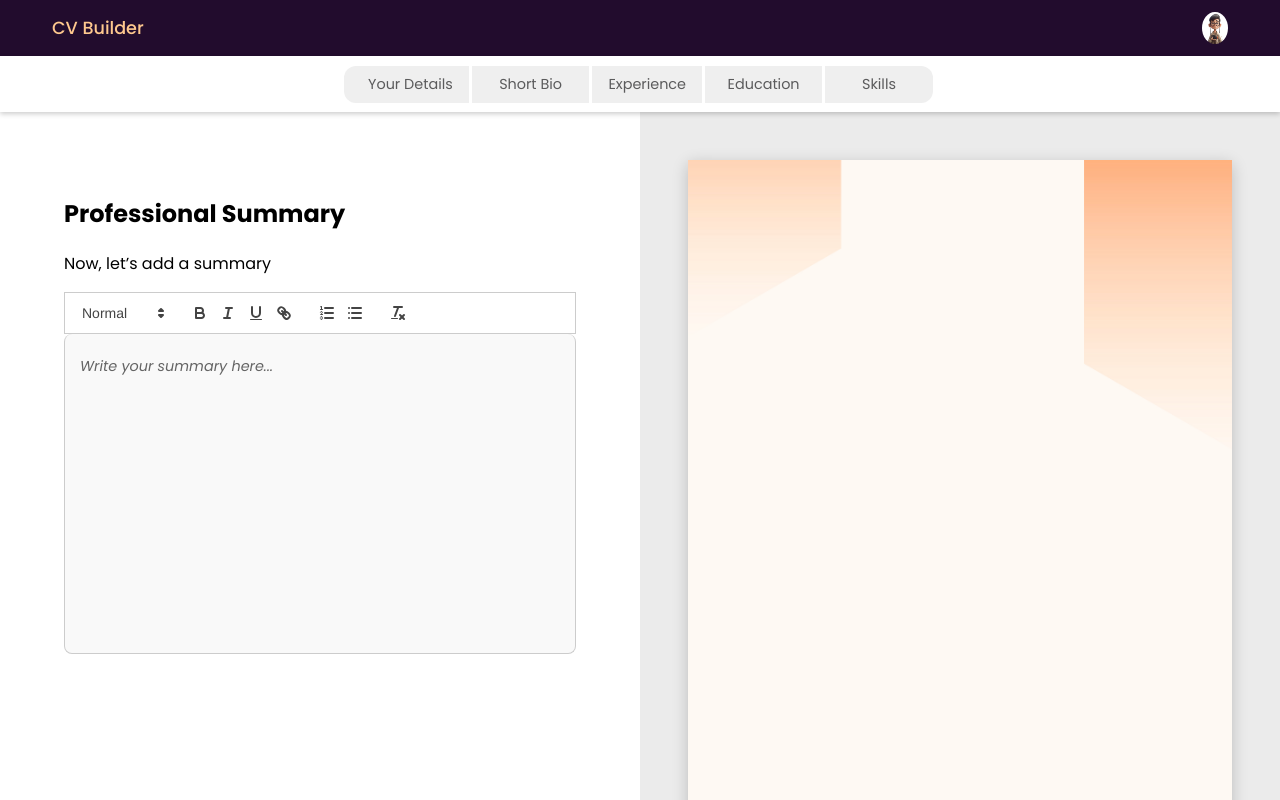
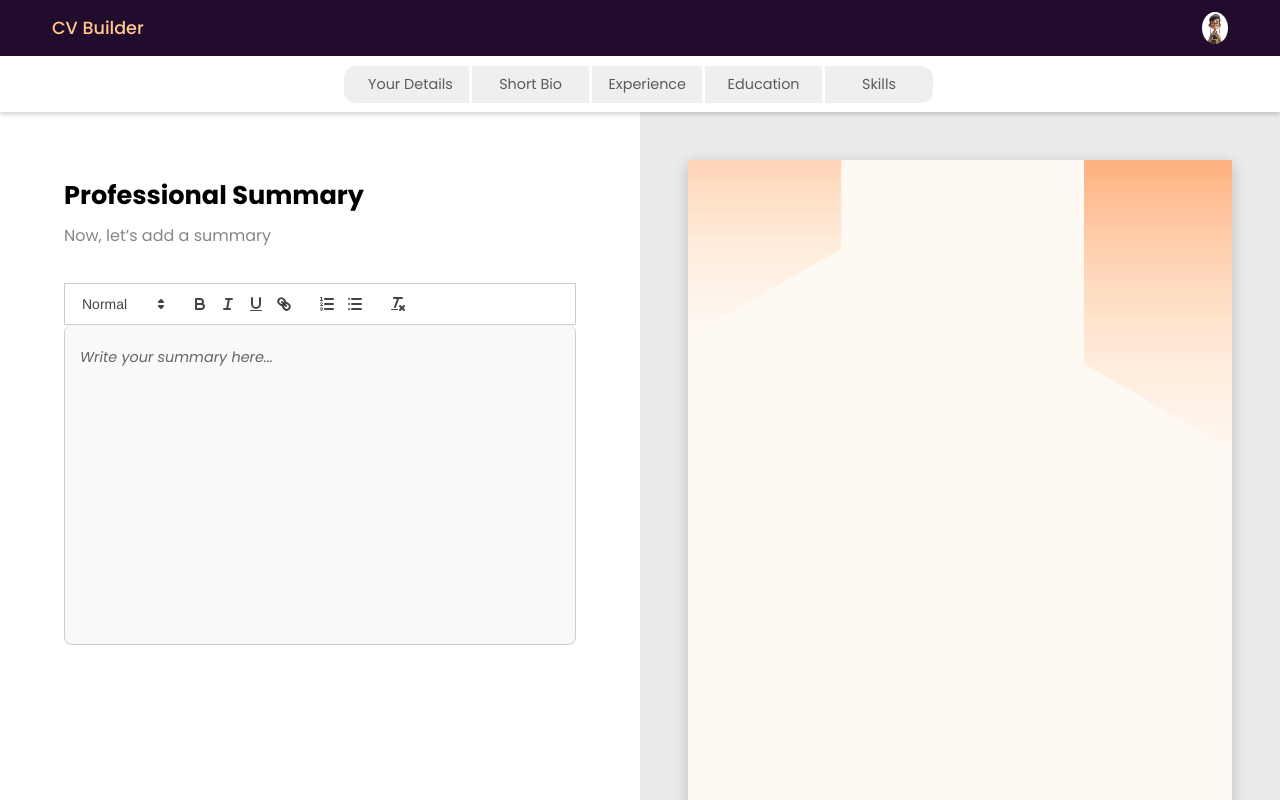
Before and after one commit to Hudsondaniel/CV-Generator, a React app in the folder CV/: page / in a window 1280 px wide. Both pictures are taken after a click on the button "Short Bio". Shown: the top 800 px of the page. Built offline with nearby package versions, Linux system fonts and the light colour scheme; the HTML template or start-up script is replaced by a standard one.

Commit message:
Making fonts even on all pages as needed

```diff
--- a/CV/src/components/ShortBio.jsx
+++ b/CV/src/components/ShortBio.jsx
@@ -14,8 +14,8 @@ export default function ShortBio() {
         <div className="short-bio-section">
             <div className="first-section">
                 <div className="heading">
-                    <h2>Professional Summary</h2>
-                    <p>Now, let&rsquo;s add a summary</p>
+                    <h2 className='shortbio-heading'>Professional Summary</h2>
+                    <p className='shortBio-text'>Now, let&rsquo;s add a summary</p>
                 </div>
                 <div className="text-editor">
                     <ReactQuill
--- a/CV/src/styles/Education.css
+++ b/CV/src/styles/Education.css
@@ -0,0 +1,23 @@
+.education-section{
+    padding: 4rem 4rem 2rem 4rem;
+}
+
+.education-heading{
+    font-size: 1.6rem;
+    margin-bottom: 0;
+    margin-top: 0;
+}
+
+.education-text{
+    color: rgb(134, 134, 134);
+    margin-top:0.5rem;
+    margin-bottom: 2.2rem;
+}
+
+.education-container{
+    display: flex;
+    width: 100%;
+    height: 100%;
+    flex-direction: column;
+    justify-content: space-between;
+}
--- a/CV/src/styles/Experience.css
+++ b/CV/src/styles/Experience.css
@@ -12,6 +12,8 @@
 }
 
 .experience-heading{
+    font-size: 1.6rem;
+    margin-top: 0;
     margin-bottom: 0.5rem;
 }
 
--- a/CV/src/styles/ShortBio.css
+++ b/CV/src/styles/ShortBio.css
@@ -1,10 +1,21 @@
 .short-bio-section{
     padding: 4rem;
     height: 100%;
-
     display: flex;
     flex-direction: column;
     justify-content: space-between;
+}
+
+.shortbio-heading{
+  margin-top: 0;
+  margin-bottom: 0;
+  font-size: 1.6rem;
+}
+
+.shortBio-text{
+  color: rgb(134, 134, 134);
+  margin-top:0.5rem;
+  margin-bottom: 2.2rem;
 }
 
 .buttons-back-next-short-bio{
@@ -26,7 +37,7 @@
  * Copyright (c) 2013, salesforce.com
  */
 
- .ql-container {
+.ql-container {
     box-sizing: border-box;
     font-family: 'poppins', sans-serif;
     font-size: 0.9rem;                  /* Set font size */
--- a/CV/src/styles/YourDetails.css
+++ b/CV/src/styles/YourDetails.css
@@ -21,10 +21,13 @@
     font-weight: bold;
     color: black;
     margin-top: 0;
+    margin-bottom: 0;
 }
 
 .form-text{
     margin-top: 0.5rem;
+    color: rgb(134, 134, 134);
+    margin-bottom: 2.2rem;
 }
 
 .resume-dp{
```
